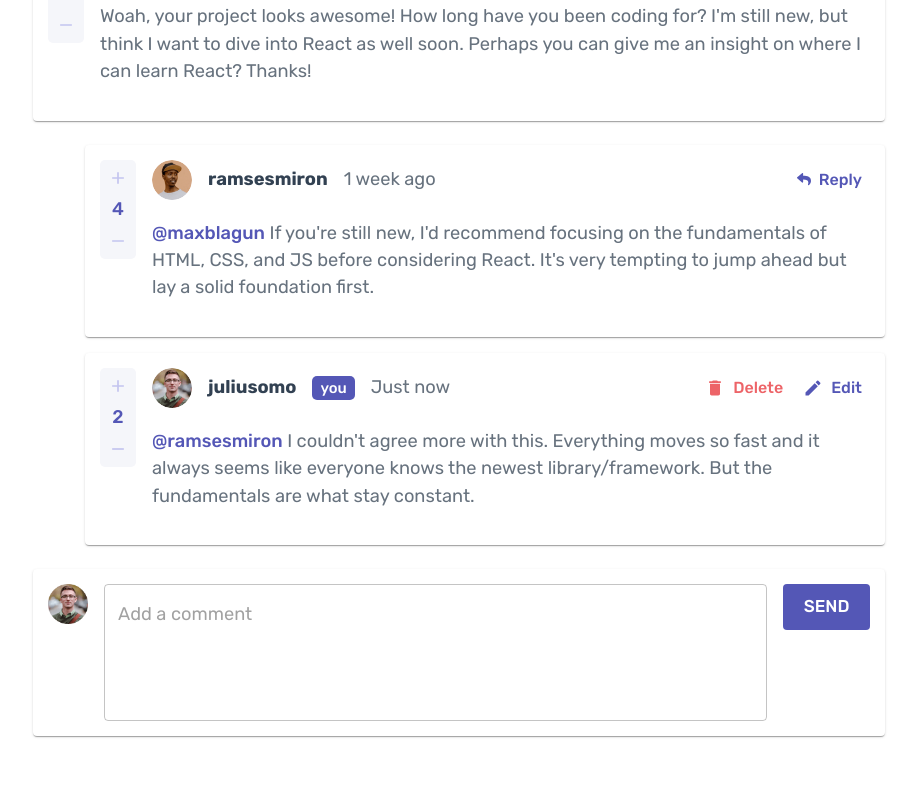
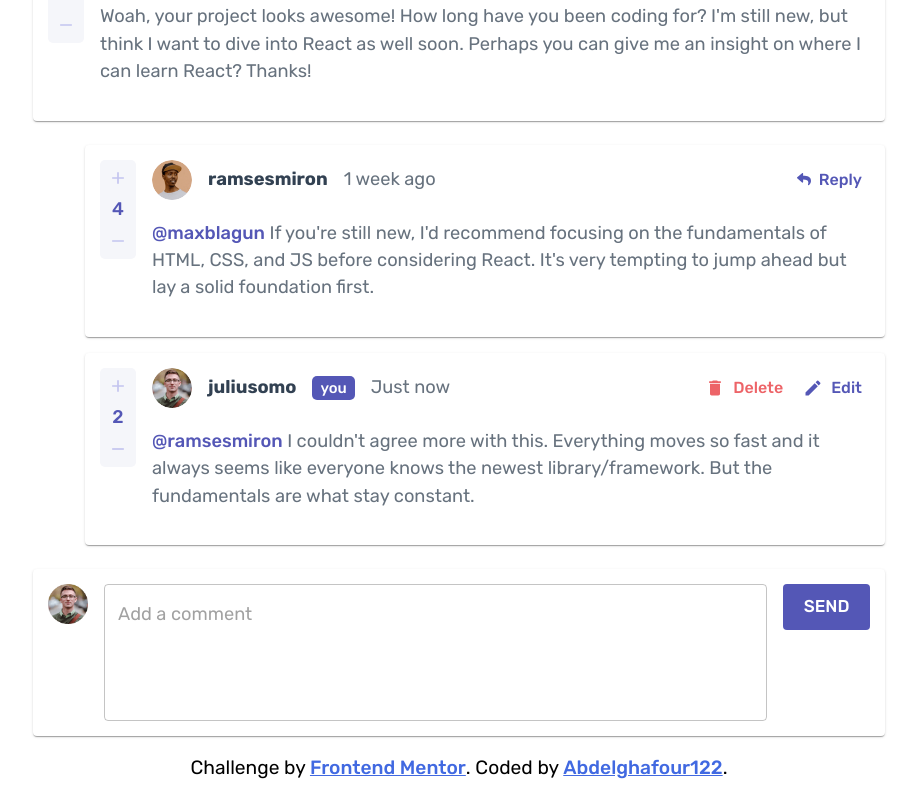
Before and after one commit to Abdelghafour122/interactive-comment-section, a React (Create React App) app: page / in a window 1280 px wide. Shown: the part 320-1117 px from the top of the page, without its empty margins (181-1098 px from the left). Before the commit the page ends 1064 px from the top, so only its background shows below. Built offline with nearby package versions, Linux system fonts and the light colour scheme.

Commit message:
added the footer

```diff
--- a/src/App.css
+++ b/src/App.css
@@ -11,3 +11,20 @@
   --Verylightgray: hsl(228, 33%, 97%);
   --White: hsl(0, 0%, 100%);
 }
+
+* {
+  box-sizing: border-box;
+}
+
+footer {
+  text-align: center;
+  font-family: Rubik;
+  padding: 10px;
+  margin-top: 10px;
+  font-size: 1.2rem;
+}
+
+footer a {
+  color: royalblue;
+  font-weight: 500;
+}
--- a/src/App.js
+++ b/src/App.js
@@ -4,11 +4,31 @@ import { CommentProvider } from "./commentContext";
 
 function App() {
   return (
-    <div className="App">
+    <main className="App">
       <CommentProvider>
         <Core />
       </CommentProvider>
-    </div>
+
+      <footer class="attribution">
+        Challenge by{" "}
+        <a
+          href="https://www.frontendmentor.io?ref=challenge"
+          target="_blank"
+          rel="noreferrer"
+        >
+          Frontend Mentor
+        </a>
+        . Coded by{" "}
+        <a
+          href="https://twitter.com/Abdelghafour1_"
+          target="_blank"
+          rel="noreferrer"
+        >
+          Abdelghafour122
+        </a>
+        .
+      </footer>
+    </main>
   );
 }
 
```
